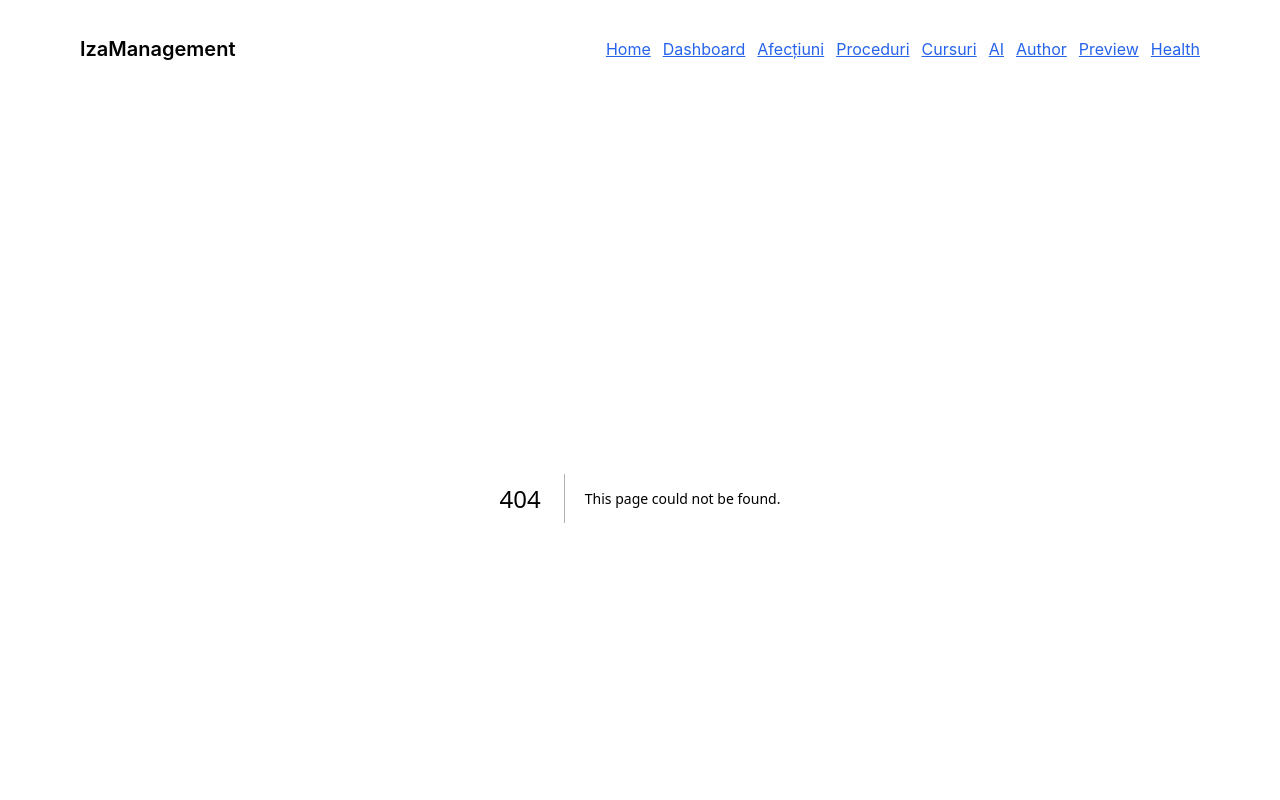
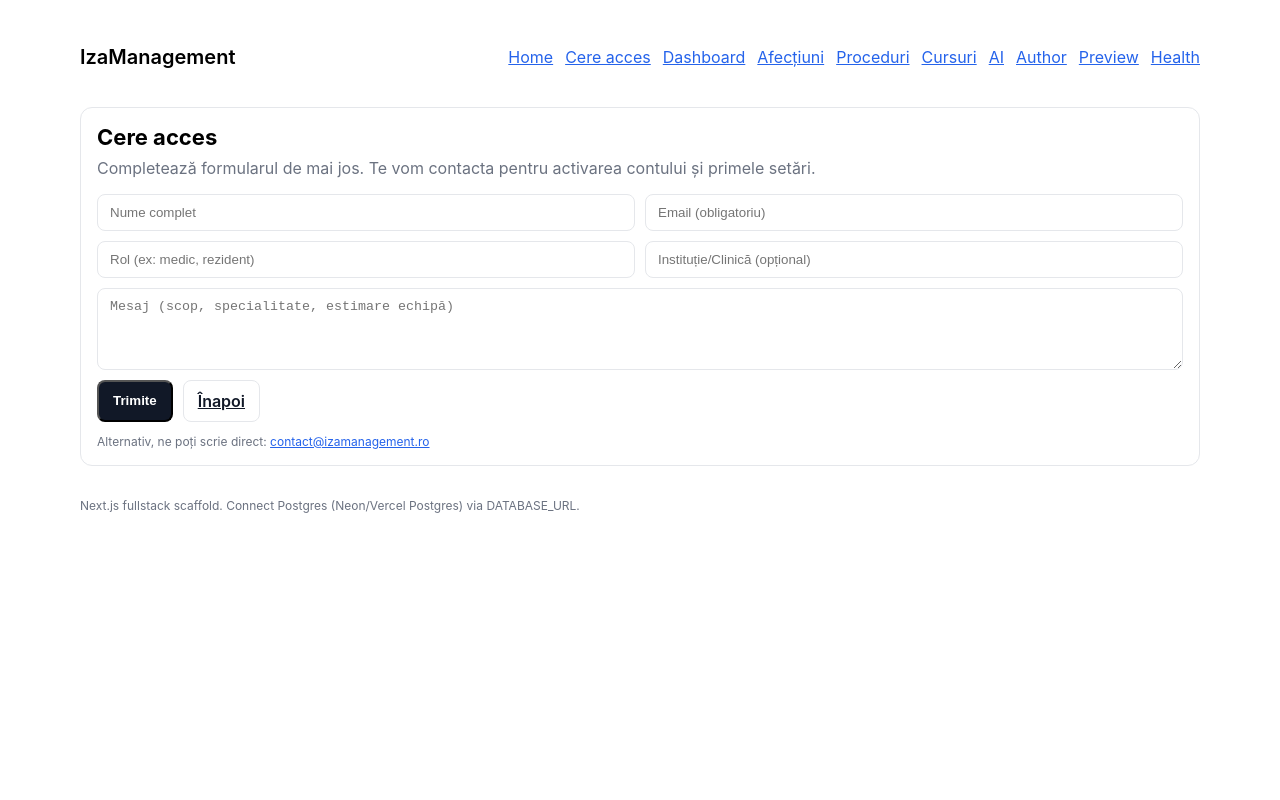
Before and after one commit to xrmvlad3-create/vladz, a Next.js app in the folder apps/web/: page /request-access in a window 1280 px wide. Before the commit this address had no page. Shown: the top 800 px of the page. Built offline with nearby package versions, Linux system fonts and the light colour scheme.

Commit message:
feat: add RequestAccess model and page for user access requests
Co-authored-by: Genie <genie@cosine.sh>

```diff
--- a/apps/web/src/app/layout.tsx
+++ b/apps/web/src/app/layout.tsx
@@ -12,6 +12,7 @@ export default function RootLayout({ children }: { children: React.ReactNode })
             <h1 style={{ fontSize: 20, fontWeight: 600 }}>IzaManagement</h1>
             <nav style={{ display: "flex", gap: 12, flexWrap: "wrap" }}>
               <a href="/" style={{ color: "#2563eb" }}>Home</a>
+              <a href="/request-access" style={{ color: "#2563eb" }}>Cere acces</a>
               <a href="/dashboard" style={{ color: "#2563eb" }}>Dashboard</a>
               <a href="/conditions" style={{ color: "#2563eb" }}>Afecțiuni</a>
               <a href="/procedures" style={{ color: "#2563eb" }}>Proceduri</a>
--- /dev/null
+++ b/apps/web/src/app/request-access/page.tsx
@@ -0,0 +1,60 @@
+import { prisma } from "@lib/prisma";
+import { revalidatePath } from "next/cache";
+
+async function submit(formData: FormData) {
+  "use server";
+  const email = String(formData.get("email") || "").trim().toLowerCase();
+  const name = String(formData.get("name") || "").trim() || null;
+  const role = String(formData.get("role") || "").trim() || null;
+  const organization = String(formData.get("organization") || "").trim() || null;
+  const message = String(formData.get("message") || "").trim() || null;
+  const source = String(formData.get("source") || "").trim() || null;
+
+  if (!email) {
+    return { ok: false, error: "email obligatoriu" };
+  }
+
+  await prisma.requestAccess.create({
+    data: { email, name, role, organization, message, source: source || "direct" }
+  }).catch(async (e) => {
+    // If duplicate or error, do not throw to keep UX simple
+    console.error("request-access", e?.message || e);
+  });
+
+  revalidatePath("/request-access");
+  return { ok: true };
+}
+
+export default function RequestAccessPage() {
+  return (
+    <main>
+      <section style={{ border: "1px solid #e5e7eb", borderRadius: 12, background: "#fff", padding: 16 }}>
+        <h2 style={{ fontSize: 22, fontWeight: 700, margin: 0 }}>Cere acces</h2>
+        <p style={{ color: "#6b7280", marginTop: 8 }}>
+          Completează formularul de mai jos. Te vom contacta pentru activarea contului și primele setări.
+        </p>
+
+        <form action={submit} style={{ display: "grid", gap: 10, marginTop: 12 }}>
+          <div style={{ display: "grid", gap: 10, gridTemplateColumns: "repeat(2, minmax(0,1fr))" }}>
+            <input name="name" placeholder="Nume complet" style={{ border: "1px solid #e5e7eb", borderRadius: 8, padding: "10px 12px" }} />
+            <input name="email" type="email" placeholder="Email (obligatoriu)" required style={{ border: "1px solid #e5e7eb", borderRadius: 8, padding: "10px 12px" }} />
+          </div>
+          <div style={{ display: "grid", gap: 10, gridTemplateColumns: "repeat(2, minmax(0,1fr))" }}>
+            <input name="role" placeholder="Rol (ex: medic, rezident)" style={{ border: "1px solid #e5e7eb", borderRadius: 8, padding: "10px 12px" }} />
+            <input name="organization" placeholder="Instituție/Clinică (opțional)" style={{ border: "1px solid #e5e7eb", borderRadius: 8, padding: "10px 12px" }} />
+          </div>
+          <textarea name="message" rows={4} placeholder="Mesaj (scop, specialitate, estimare echipă)" style={{ border: "1px solid #e5e7eb", borderRadius: 8, padding: "10px 12px" }} />
+          <input type="hidden" name="source" value="landing" />
+          <div style={{ display: "flex", gap: 10 }}>
+            <button style={{ background: "#111827", color: "#fff", borderRadius: 8, padding: "10px 14px", fontWeight: 700 }}>Trimite</button>
+            <a href="/" style={{ border: "1px solid #e5e7eb", borderRadius: 8, padding: "10px 14px", fontWeight: 600, color: "#111827" }}>Înapoi</a>
+          </div>
+        </form>
+
+        <div style={{ color: "#6b7280", fontSize: 12, marginTop: 12 }}>
+          Alternativ, ne poți scrie direct: <a href="mailto:contact@izamanagement.ro" style={{ color: "#2563eb" }}>contact@izamanagement.ro</a>
+        </div>
+      </section>
+    </main>
+  );
+}
```
Also changed, not shown: apps/web/src/app/page.tsx (+6 -2 lines), 1 other file (tests, documents, lock files or other folders).
